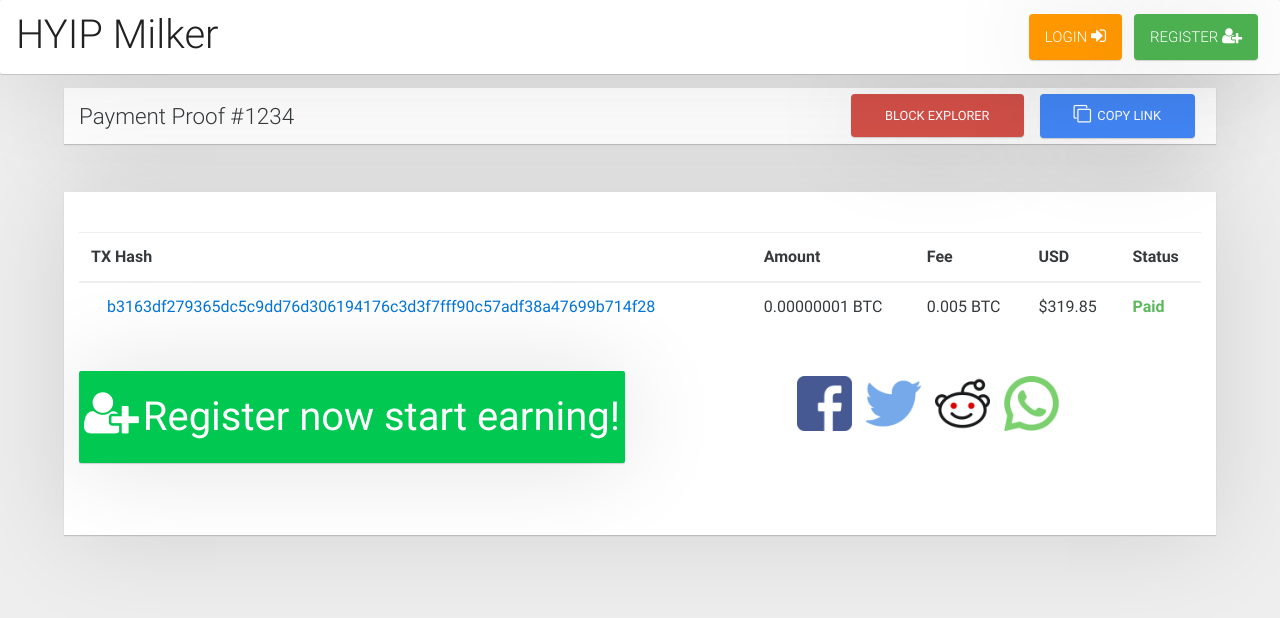
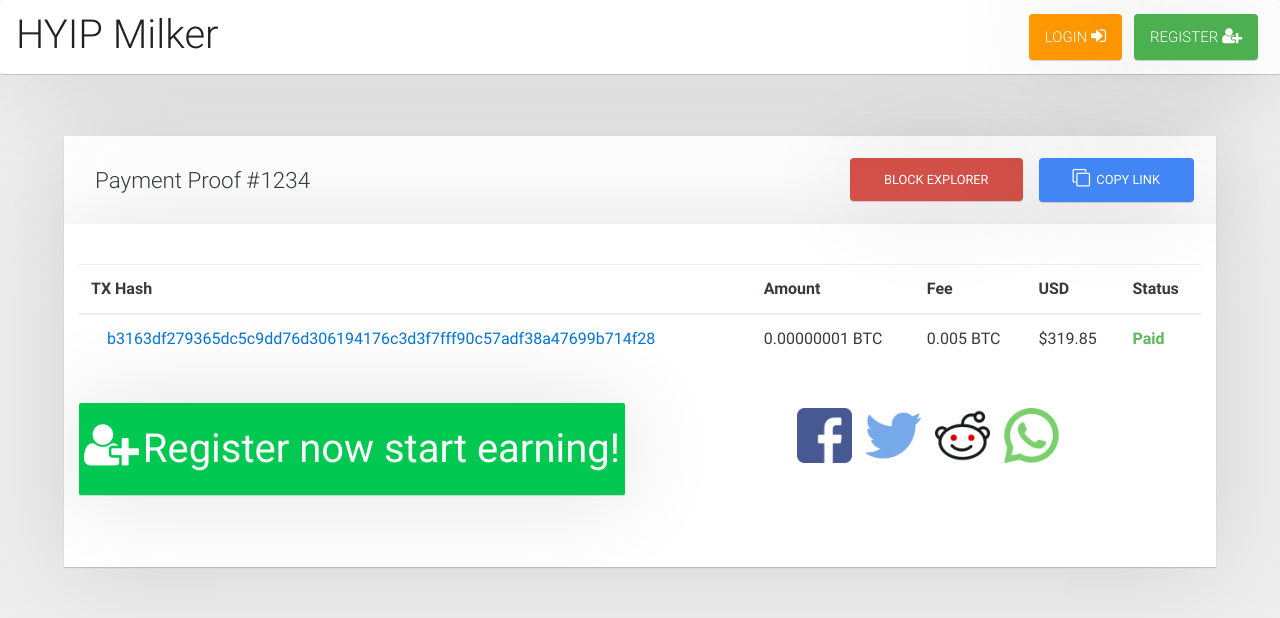
Before and after one commit to hm-gthb/hm-gthb.github.io, a Jekyll site: the page built from payment.html, in a window 1280 px wide. Shown: the top 618 px of the page. Built offline with Jekyll 4.4.1, drawn with Linux system fonts in a browser that asks for light colours; nearby versions of some CDN libraries.

Commit message:
Update payment.html

```diff
--- a/payment.html
+++ b/payment.html
@@ -10,13 +10,13 @@
 </script>
 <main class="">
   <div class="container-fluid">
-    <div class="row white z-depth-1 mb-r">
+    <div class="row white z-depth-1 mt-3">
 
       <div class="col-md-6">
-        <h4 class="h4-responsive mt-1">Payment Proof #1234</h4>
+        <h4 class="h4-responsive mt-1 p-1">Payment Proof #1234</h4>
       </div>
 
-      <div class="col-md-6 text-md-right">
+      <div class="col-md-6 text-md-right p-1">
         <a href="#" class="btn btn-secondary">Block Explorer</a>
         <a href="#" class="btn btn-primary"><i class="fa fa-clone left"></i> Copy Link</a>
       </div>
```
